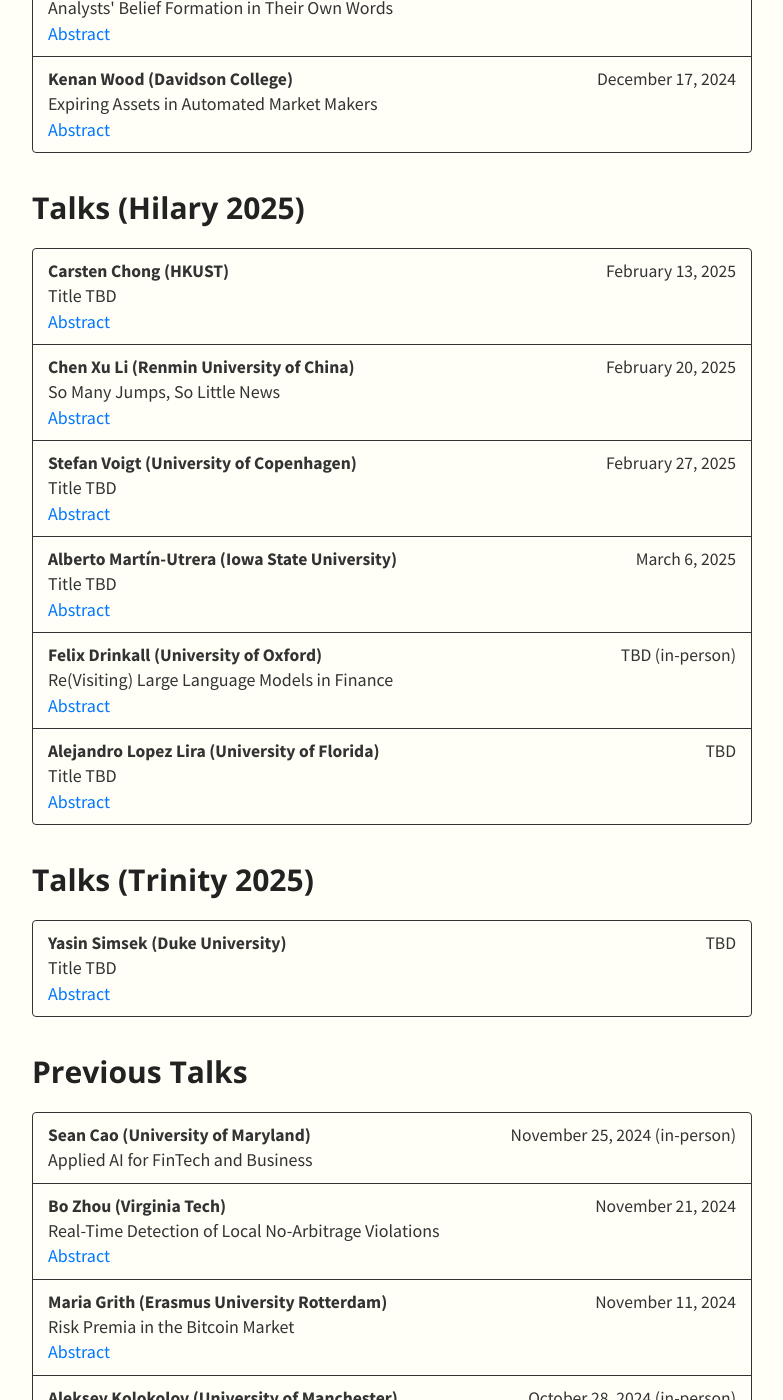
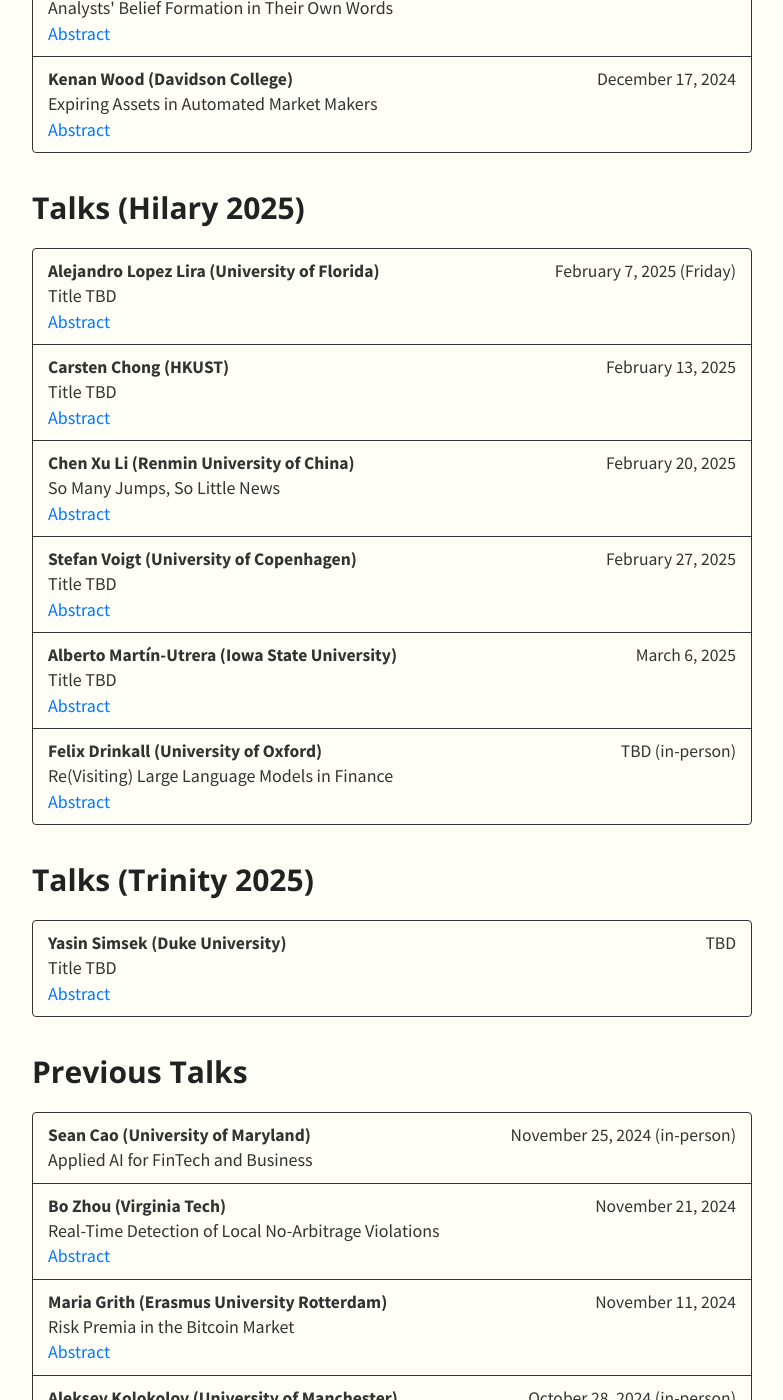
Before and after one commit to SML-Fin/SML-Fin.github.io, a Jekyll site: the page built from index.md, in a window 1280 px wide and 1400 px high, scrolled down 711 px. Shown: the whole window, without its empty margins (248-1031 px from the left). Built offline with Jekyll 4.4.1, drawn with Linux system fonts in a browser that asks for light colours; nearby versions of some CDN libraries; our own code applies the rules of GitHub Pages for plain Markdown files.

Commit message:
Update talks.yml

```diff
--- a/_data/talks.yml
+++ b/_data/talks.yml
@@ -15,6 +15,10 @@
 
 - type: Talks (Hilary 2025)
   members:
+    - speaker: Alejandro Lopez Lira (University of Florida)
+      date: February 7, 2025 (Friday)
+      title: Title TBD
+      abstract: TBD
     - speaker: Carsten Chong (HKUST)
       date: February 13, 2025
       title: Title TBD
@@ -35,10 +39,6 @@
       date: TBD (in-person)
       title: Re(Visiting) Large Language Models in Finance
       abstract: This study introduces a novel suite of historical large language models (LLMs) pre-trained specifically for accounting and finance, utilising a diverse set of major textual resources. The models are unique in that they are year-specific, spanning from 2007 to 2023, effectively eliminating look-ahead bias, a limitation present in other LLMs. Empirical analysis reveals that, in trading, these specialised models outperform much larger models, including the state-of-the-art LLaMA 1, 2, and 3, which are approximately 50 times their size. The findings are further validated through a range of robustness checks, confirming the superior performance of these LLMs.
-    - speaker: Alejandro Lopez Lira (University of Florida)
-      date: TBD
-      title: Title TBD
-      abstract: TBD
 
 - type: Talks (Trinity 2025)
   members:
```
